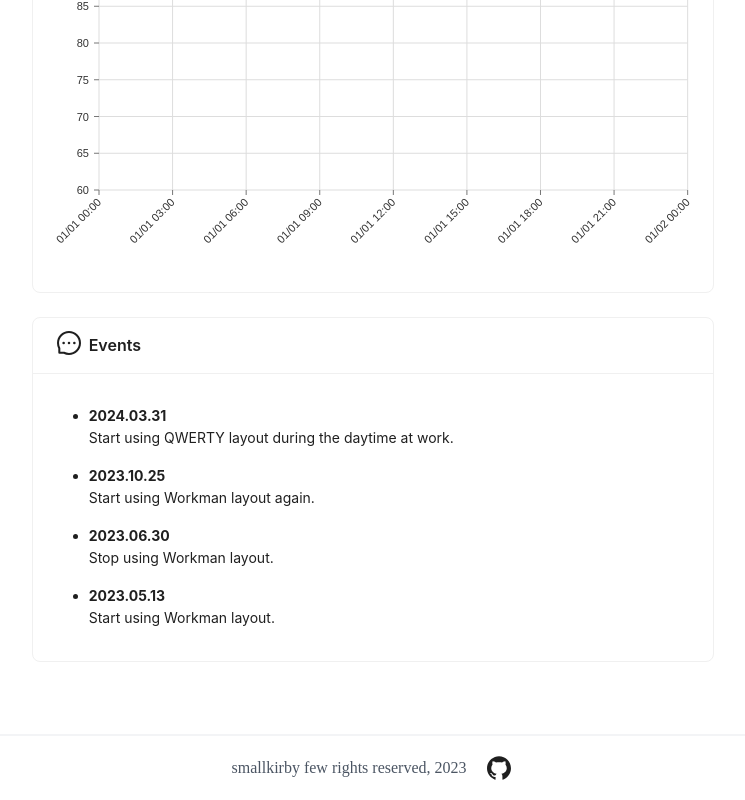
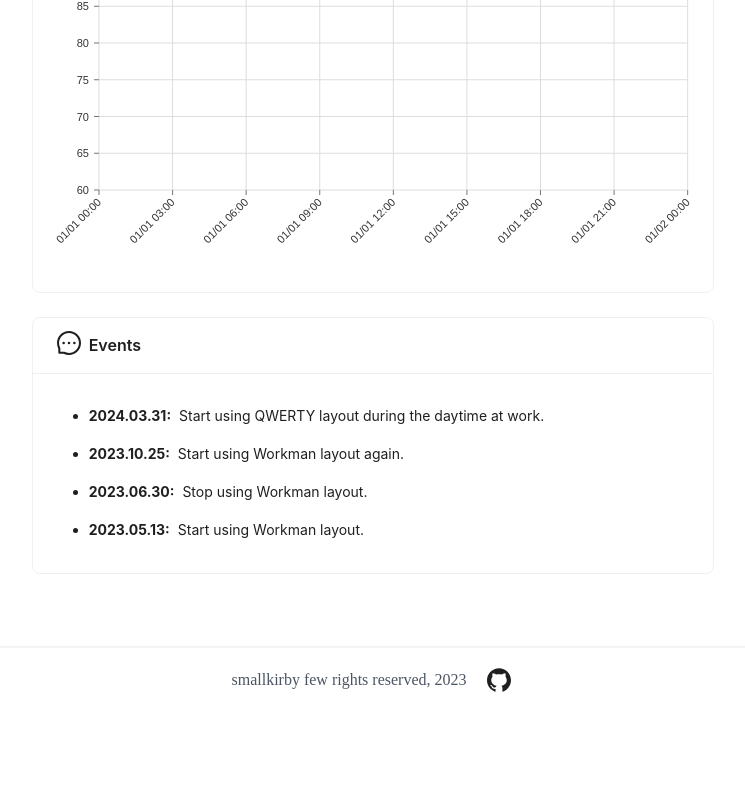
Before and after one commit to smallkirby/workman.smallkirby, a Next.js app: page / in a window 1280 px wide. Shown: the part 1302-2102 px from the top of the page, without its empty margins (267-1012 px from the left). After the commit the page ends 2014 px from the top, so only its background shows below. Built offline with nearby package versions, Linux system fonts and the light colour scheme; no server answers; the database is empty.

Commit message:
minor style change of event listing
Signed-off-by: smallkirby <ssmallkirby@gmail.com>

```diff
--- a/src/components/TypingEventListing.tsx
+++ b/src/components/TypingEventListing.tsx
@@ -25,10 +25,10 @@ export default function TypingEventListing() {
             .map((event, index) => {
               return (
                 <li key={index} className="mb-4">
-                  <div className="font-bold">
-                    {dayjs(event.date).format('YYYY.MM.DD')}
-                  </div>
-                  <div>{event.description}</div>
+                  <span className="font-bold mr-2">
+                    {dayjs(event.date).format('YYYY.MM.DD')}:
+                  </span>
+                  <span>{event.description}</span>
                 </li>
               );
             })}
```
